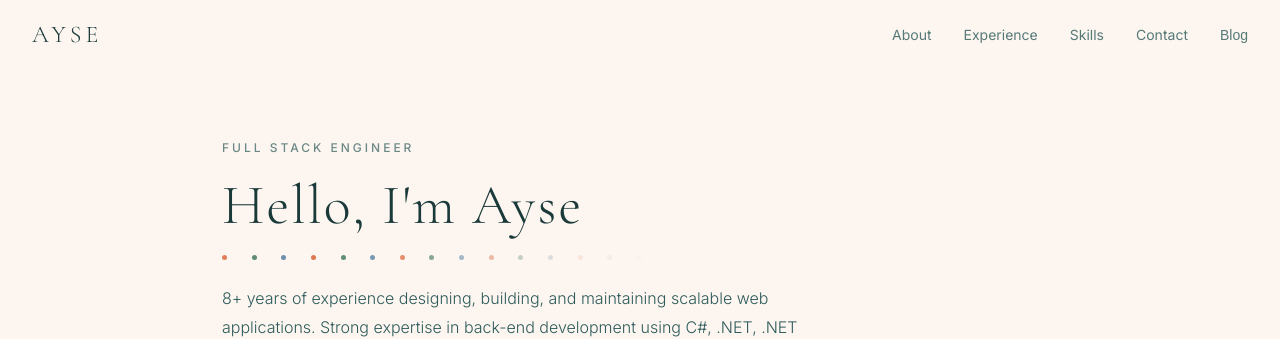
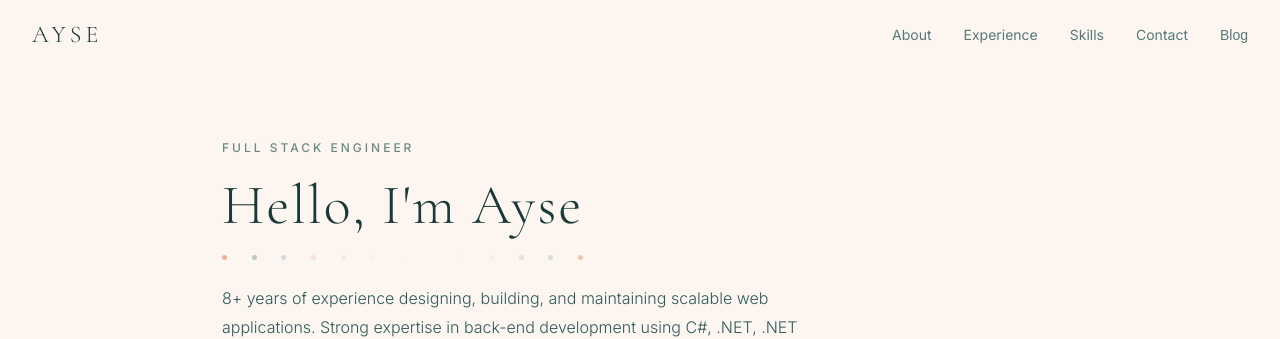
Before and after one commit to ayshilal/portfolio, a React (Create React App) app: page / in a window 1280 px wide. Shown: the top 339 px of the page. Built offline with nearby package versions, Linux system fonts and the light colour scheme; the HTML template or start-up script is replaced by a standard one.

Commit message:
Refactor header and animated dots section

```diff
--- a/src/App.js
+++ b/src/App.js
@@ -205,6 +205,7 @@ function Home({ onNavigate }) {
             Full Stack Engineer
           </p>
 
+          <div style={{ display: 'inline-block' }}>
             <h1 style={{
               fontFamily: '"Cormorant Garamond", serif',
               fontSize: 'clamp(36px, 6vw, 56px)',
@@ -219,12 +220,11 @@ function Home({ onNavigate }) {
             {/* Animated Dots */}
             <div style={{
               display: 'flex',
-            gap: 'clamp(4px, 1vw, 10px)',
               marginBottom: '24px',
-            width: 'clamp(280px, 50vw, 420px)',
+              width: '100%',
               justifyContent: 'space-between',
             }}>
-            {[...Array(15)].map((_, i) => (
+              {[...Array(13)].map((_, i) => (
                 <span
                   key={i}
                   style={{
@@ -232,10 +232,11 @@ function Home({ onNavigate }) {
                     height: 'clamp(4px, 0.8vw, 5px)',
                     borderRadius: '50%',
                     background: i % 3 === 0 ? '#E07850' : i % 3 === 1 ? '#5B8A72' : '#6B8FAD',
-                  animation: `fadeInOut 4s ease-in-out ${i * 0.15}s infinite`,
+                    animation: `fadeInOut 5s ease-in-out ${i * 0.2}s infinite`,
                   }}
                 />
               ))}
+            </div>
           </div>
 
           <p style={{
```
Lines whose indentation alone changed are shown as unchanged.
